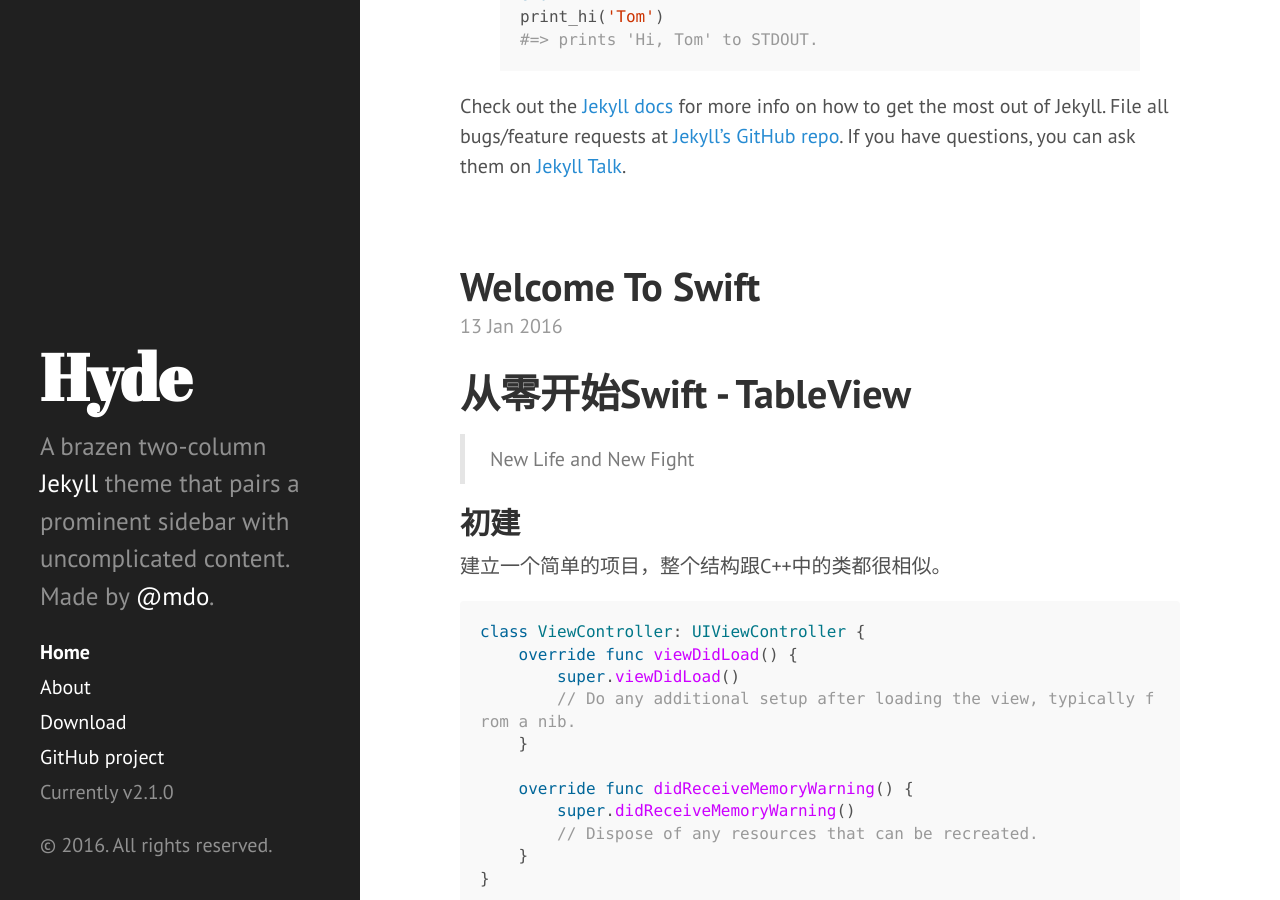
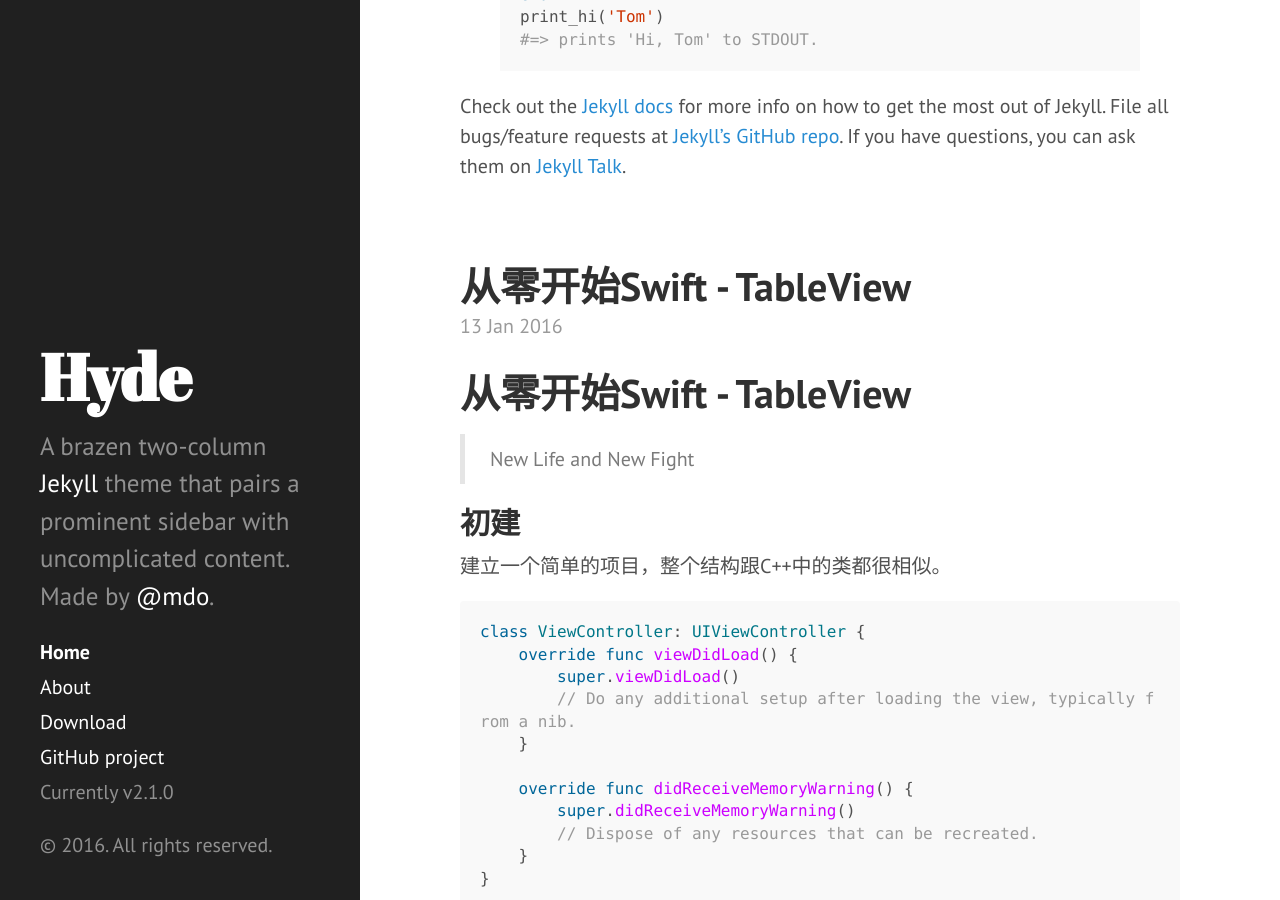
Before and after one commit to Kuntanury/Kuntanury.github.io, a Jekyll site: the page built from index.html, in a window 1280 px wide and 900 px high, scrolled down 561 px. Built offline with Jekyll 4.4.1, drawn with Linux system fonts in a browser that asks for light colours; Markdown is read by kramdown in place of the engine named in the settings; the list of posts is cut into pages by our own code.

Commit message:
change post title

```diff
--- a/_posts/2016-01-13-welcome-to-swift.markdown
+++ b/_posts/2016-01-13-welcome-to-swift.markdown
@@ -1,3 +1,7 @@
+---
+layout: post
+title: 从零开始Swift - TableView
+---
 #从零开始Swift - TableView
 
 > New Life and New Fight
```
